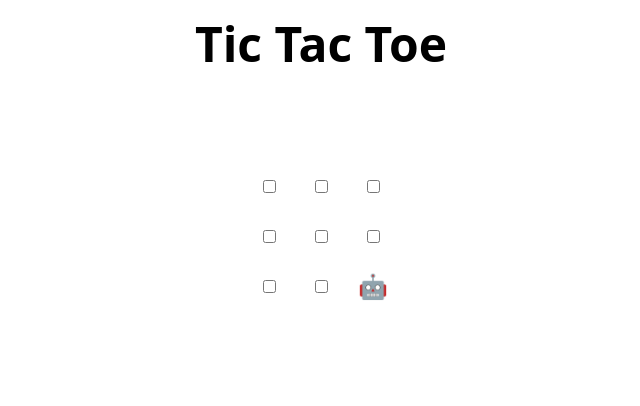
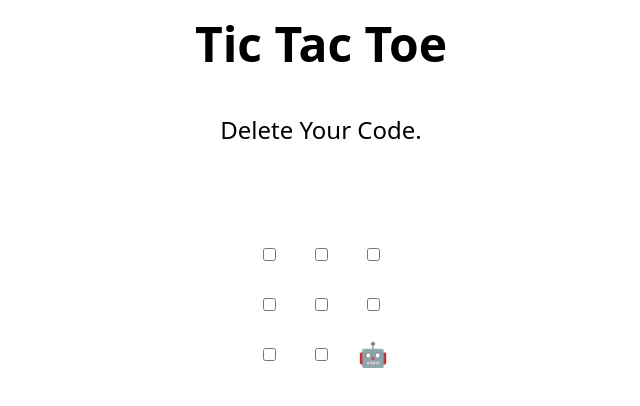
Before and after one commit to mbolacsi/skills-review-pull-requests1, a plain HTML site: page index.html in a window 1280 px wide. Shown: the whole page, without its empty margins (319-959 px from the left). Drawn offline with Linux system fonts and the light colour scheme.

Commit message:
Update index.html
Did the thing

```diff
--- a/index.html
+++ b/index.html
@@ -44,7 +44,7 @@
     <td><input type="checkbox" /></td>
     <td><input type="checkbox" /></td>
     <td><input type="checkbox" /></td>
-  </tr>
+  Delete Your Code.
 </table>
 
 <h2 hidden>Game over, refresh to play again 🧑‍💻 🤖!</h2>
```
